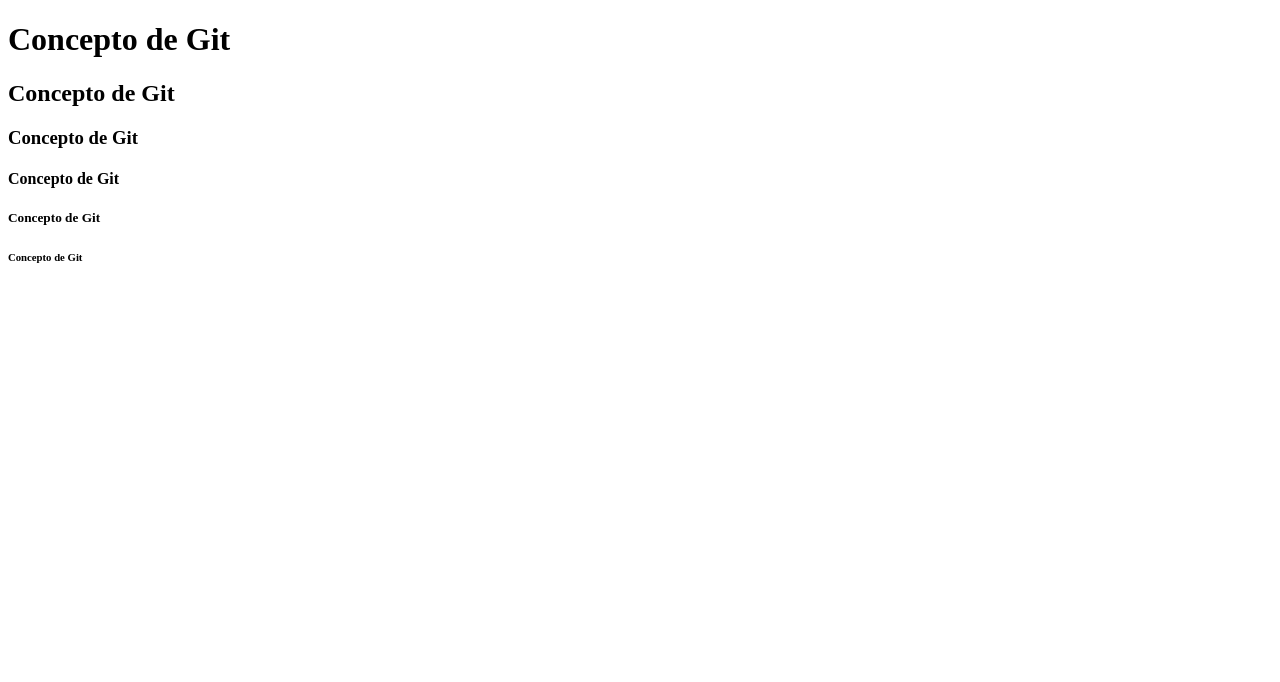
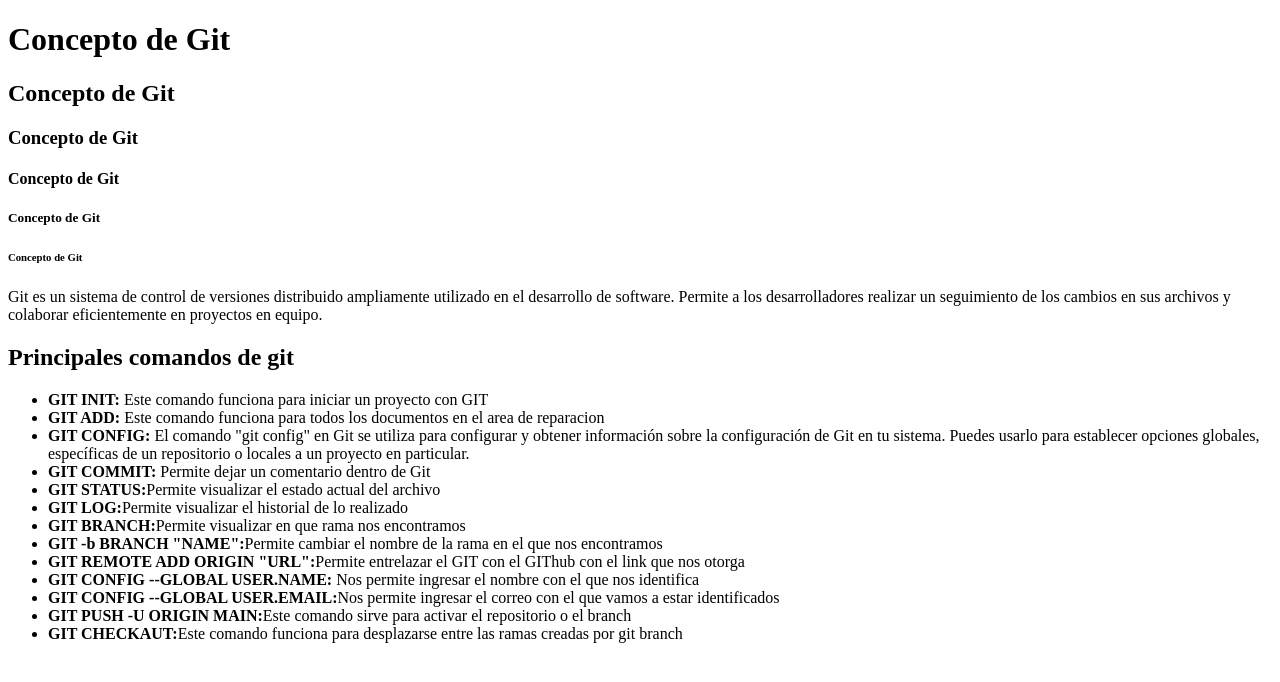
Before and after one commit to JHONDRASCODE/ADSO_2670687, a plain HTML site: page index.html in a window 1280 px wide. Drawn offline with Linux system fonts and the light colour scheme.

Commit message:
actualizacion

```diff
--- a/index.html
+++ b/index.html
@@ -13,5 +13,22 @@
             <h4> Concepto de Git</h4>
             <h5> Concepto de Git</h5>
             <h6> Concepto de Git</h6>
+    <p>  Git es un sistema de control de versiones distribuido ampliamente utilizado en el desarrollo de software. Permite a los desarrolladores realizar un seguimiento de los cambios en sus archivos y colaborar eficientemente en proyectos en equipo. </p>
+    <h2> Principales comandos de git </h2>
+    <ul>
+        <li> <strong>GIT INIT:</strong> Este comando funciona para iniciar un proyecto con GIT  </li>
+        <li> <strong>GIT ADD:</strong> Este comando funciona para todos los documentos en el area de reparacion </li>
+        <li> <strong>GIT CONFIG:</strong> El comando "git config" en Git se utiliza para configurar y obtener información sobre la configuración de Git en tu sistema. Puedes usarlo para establecer opciones globales, específicas de un repositorio o locales a un proyecto en particular. </li>
+        <li> <strong>GIT COMMIT:</strong> Permite dejar un comentario dentro de Git </li>
+        <li> <strong>GIT STATUS:</strong>Permite visualizar el estado actual del archivo </li>
+        <li> <strong>GIT LOG:</strong>Permite visualizar el historial de lo realizado </li>
+        <li> <strong>GIT BRANCH:</strong>Permite visualizar en que rama nos encontramos </li>
+        <li> <strong>GIT -b BRANCH "NAME":</strong>Permite cambiar el nombre de la rama en el que nos encontramos </li>
+        <li> <strong>GIT REMOTE ADD ORIGIN "URL":</strong>Permite entrelazar el GIT con el GIThub con el link que nos otorga</li>
+        <li> <strong>GIT CONFIG --GLOBAL USER.NAME:</strong> Nos permite ingresar el nombre con el que nos identifica </li>
+        <li> <strong>GIT CONFIG --GLOBAL USER.EMAIL:</strong>Nos permite ingresar el correo con el que vamos a estar identificados</li>
+        <li> <strong>GIT PUSH -U ORIGIN MAIN:</strong>Este comando sirve para activar el repositorio o el branch</li>
+        <li> <strong>GIT CHECKAUT:</strong>Este comando funciona para desplazarse entre las ramas creadas por git branch</li>
+    </ul>
 </body>
 </html>
```
